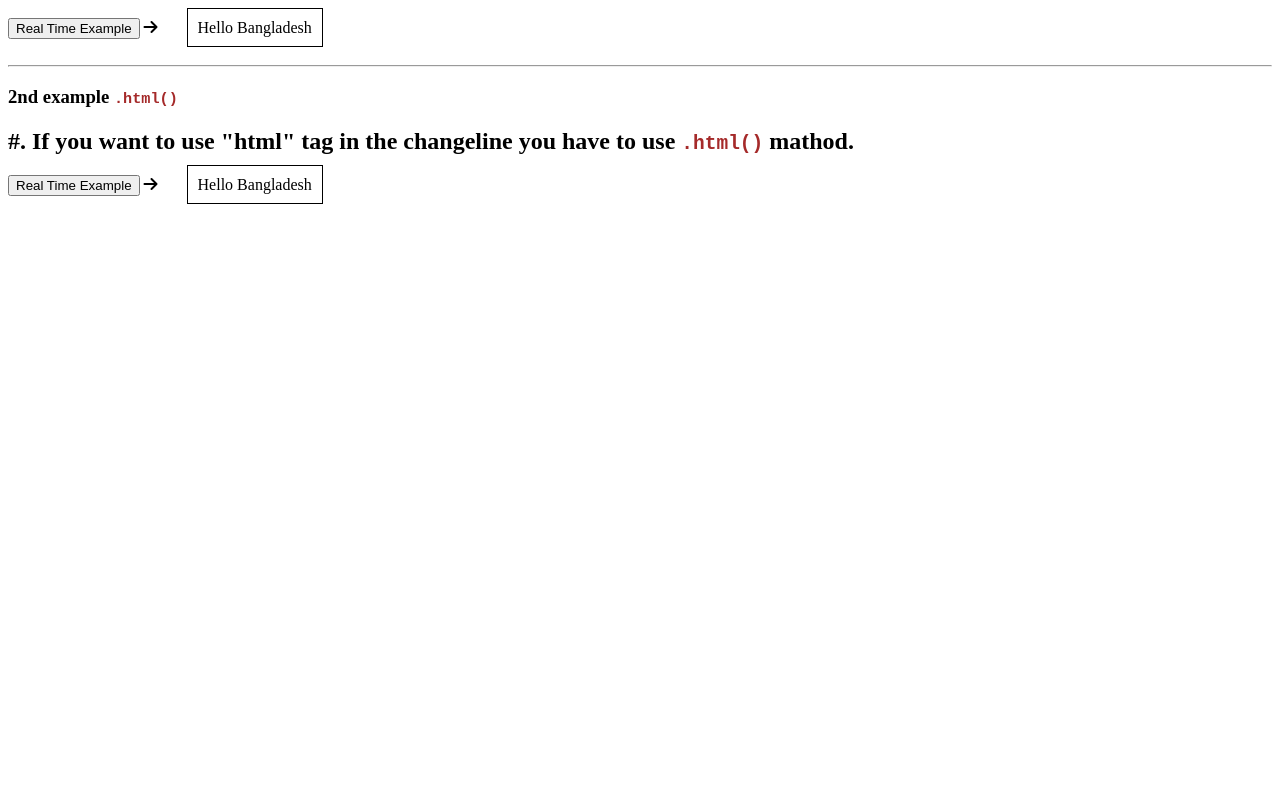
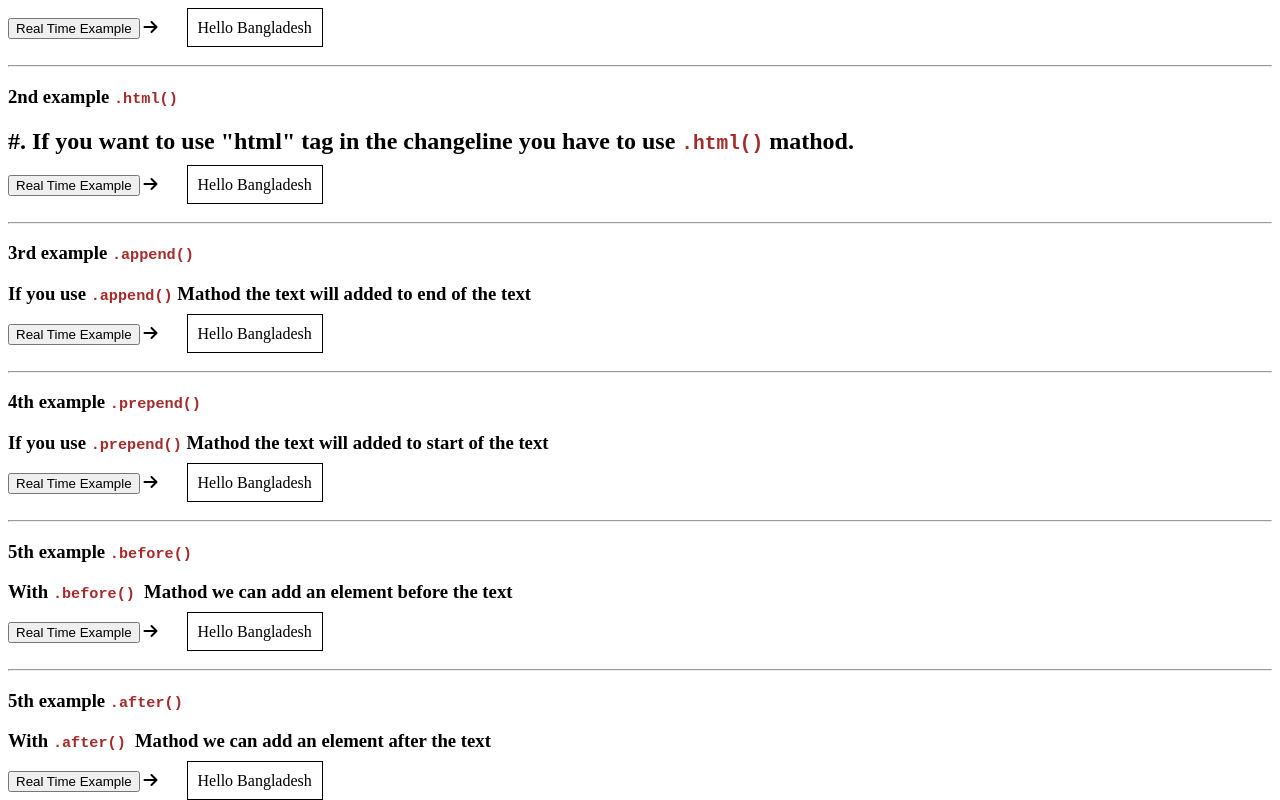
Before and after one commit to saiful132/jquery-class-1, a plain HTML site: page classOne/index.html in a window 1280 px wide. Shown: the part 515-1315 px from the top of the page. Before the commit the page ends 800 px from the top, so only its background shows below. Drawn offline with nearby package versions, Linux system fonts and the light colour scheme.

Commit message:
final and last changed

```diff
--- a/classOne/index.html
+++ b/classOne/index.html
@@ -79,6 +79,98 @@
 				Hello Bangladesh
 			</p>
 		</div>
+		<br />
+		<hr />
+
+		<div class="example3">
+			<h3>3rd example <code style="color: brown">.append()</code></h3>
+			<h3>
+				If you use <code style="color: brown">.append()</code> Mathod the text
+				will added to end of the text
+			</h3>
+			<button onclick="example3()">Real Time Example</button>
+			<i class="fa-solid fa-arrow-right"></i>
+			<p
+				class="demo3"
+				style="
+					display: inline;
+					margin-left: 25px;
+					border: 1px solid black;
+					padding: 10px;
+				"
+			>
+				Hello Bangladesh
+			</p>
+		</div>
+		<br />
+		<hr />
+
+		<div class="example4">
+			<h3>4th example <code style="color: brown">.prepend()</code></h3>
+			<h3>
+				If you use <code style="color: brown">.prepend()</code> Mathod the text
+				will added to start of the text
+			</h3>
+			<button onclick="example4()">Real Time Example</button>
+			<i class="fa-solid fa-arrow-right"></i>
+			<p
+				class="demo4"
+				style="
+					display: inline;
+					margin-left: 25px;
+					border: 1px solid black;
+					padding: 10px;
+				"
+			>
+				Hello Bangladesh
+			</p>
+		</div>
+		<br />
+		<hr />
+		<div class="example5">
+			<h3>5th example <code style="color: brown">.before()</code></h3>
+			<h3>
+				With <code style="color: brown"> .before() </code> Mathod we can add an
+				element before the text
+			</h3>
+			<button onclick="example5()">Real Time Example</button>
+			<i class="fa-solid fa-arrow-right"></i>
+			<p
+				class="demo5"
+				style="
+					display: inline;
+					margin-left: 25px;
+					border: 1px solid black;
+					padding: 10px;
+				"
+			>
+				Hello Bangladesh
+			</p>
+		</div>
+		<br />
+		<hr />
+		<div class="example6">
+			<h3>5th example <code style="color: brown">.after()</code></h3>
+			<h3>
+				With <code style="color: brown"> .after() </code> Mathod we can add an
+				element after the text
+			</h3>
+
+			<button onclick="example6()">Real Time Example</button>
+			<i class="fa-solid fa-arrow-right"></i>
+			<p
+				class="demo6"
+				style="
+					display: inline;
+					margin-left: 25px;
+					border: 1px solid black;
+					padding: 10px;
+				"
+			>
+				Hello Bangladesh
+			</p>
+		</div>
+
 		<script src="https://ajax.googleapis.com/ajax/libs/jquery/3.6.0/jquery.min.js"></script>
 		<script src="index.js"></script>
 	</body>
--- a/classOne/index.js
+++ b/classOne/index.js
@@ -3,5 +3,24 @@ function example1() {
 }
 
 function example2() {
-	$(".demo2").html("<b> I am changed from jQuery code </b>");
+	$(".demo2").html("<b> I am changed from jQuery code and I am bold </b>");
 }
+
+function example3() {
+	$(".demo3").append(" (I am added in the end position)");
+}
+
+function example4() {
+	$(".demo4").prepend(" (I am added in the start position)");
+}
+
+var beforeP = $("<p></p>").text("I am an element added before the text");
+
+function example5() {
+	$(".demo5").before(beforeP);
+}
+
+var afterP = $("<p></p>").text("I am an element added after the text");
+function example6() {
+	$(".demo6").after(afterP);
+}
```
